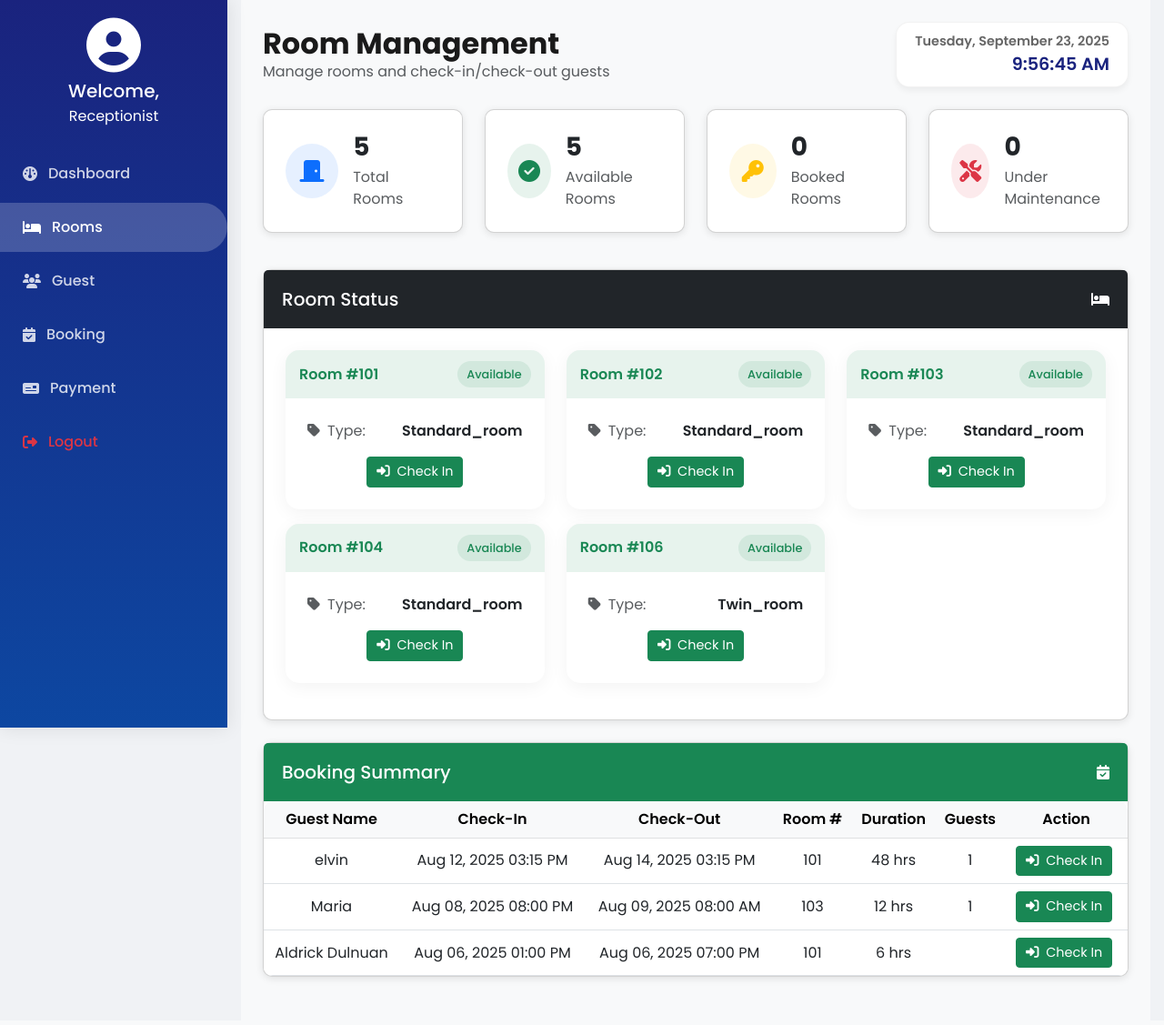
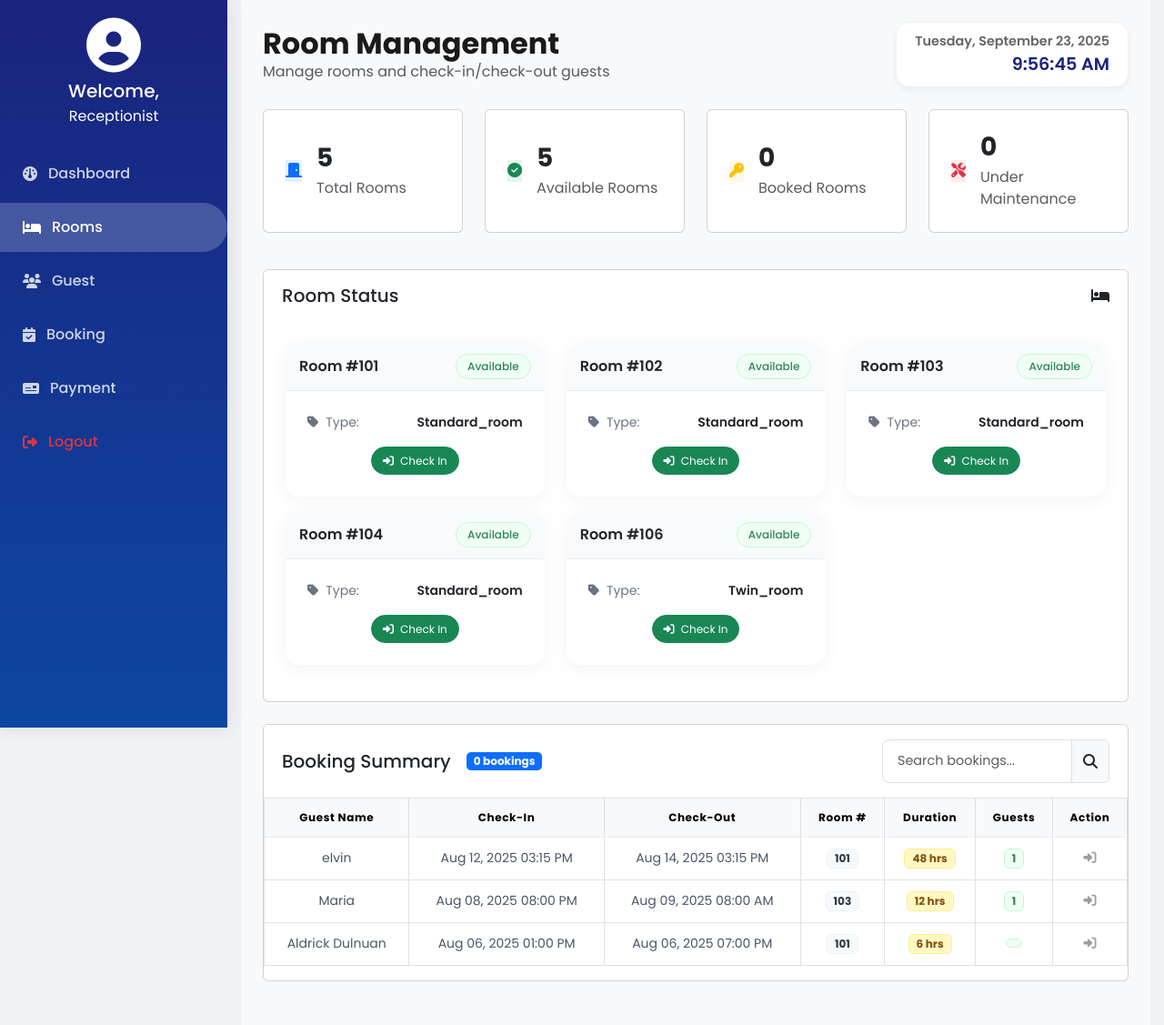
Before and after one commit to aglcode/HOTEL-MANAGEMENT, a PHP site: page /receptionist-room.php in a window 1280 px wide. Shown: the whole page at 91% size. Before the commit the page ends 1076 px from the top, so only its background shows below. Run offline with PHP 8.4, Linux system fonts and the light colour scheme; data comes from the database, SQL or seed files in the repository.

Commit message:
initial commit

```diff
--- a/receptionist-room.php
+++ b/receptionist-room.php
@@ -114,92 +114,73 @@ if ($_SERVER['REQUEST_METHOD'] === 'POST' && isset($_POST['room_number'])) {
     <link href="https://fonts.googleapis.com/css2?family=Poppins:wght@300;400;500;600;700&display=swap" rel="stylesheet">
     <link href="style.css" rel="stylesheet">
     <style>
-        .stat-card {
-            border-radius: 10px;
-            box-shadow: 0 4px 6px rgba(0, 0, 0, 0.1);
-            transition: transform 0.3s ease;
+<style>
+.card-header {
+    background-color: #f8f9fa;
+    border-bottom: 1px solid #e9ecef;
 }
 
-        .stat-card:hover {
-            transform: translateY(-5px);
+.table thead th {
+    background-color: #f8f9fa;
+    border-bottom: 1px solid #e9ecef;
+    padding: 0.75rem;
+    font-size: 0.75rem;
+    letter-spacing: 0.05em;
 }
 
-        .stat-icon {
-            width: 60px;
-            height: 60px;
-            display: flex;
-            align-items: center;
-            justify-content: center;
-            border-radius: 50%;
-            font-size: 24px;
+.table td {
+    padding: 0.75rem;
+    vertical-align: middle;
+    font-size: 0.875rem;
+    color: #4a5568;
 }
 
-        .room-card {
-            border-radius: 10px;
-            box-shadow: 0 4px 6px rgba(0, 0, 0, 0.1);
-            transition: all 0.3s ease;
-            overflow: hidden;
+.table-hover tbody tr:hover {
+    background-color: #f8f9fa;
+    transition: background-color 0.15s ease;
 }
 
-        .room-card:hover {
-            transform: translateY(-5px);
+.card-footer,
+.bg-gray-50 {
+    background-color: #f8f9fa;
+    border-top: 1px solid #e9ecef;
 }
 
-        .room-card .card-header {
-            font-weight: 600;
-            padding: 12px 15px;
+/* Badges */
+.badge {
+    padding: 0.25rem 0.5rem;
+    font-size: 0.75rem;
+    border: 1px solid;
+    transition: all 0.2s ease;
+}
+.bg-green-100 { background-color: #f0fff4; }
+.text-green-800 { color: #2f855a; }
+.border-green-200 { border-color: #c6f6d5; }
+.bg-yellow-100 { background-color: #fef9c3; }
+.text-yellow-800 { color: #854d0e; }
+.border-yellow-200 { border-color: #fef08a; }
+.bg-amber-100 { background-color: #fffaf0; }
+.text-amber-800 { color: #975a16; }
+.border-amber-200 { border-color: #fed7aa; }
+.bg-gray-100 { background-color: #f7fafc; }
+.text-gray-800 { color: #2d3748; }
+.border-gray-200 { border-color: #edf2f7; }
+
+/* Action buttons */
+.user-actions .action-btn {
+  color: #9b9da2ff;
+  transition: color .15s ease;
+  text-decoration: none;
+  cursor: pointer;
+}
+.user-actions .action-btn.edit:hover {
+  color: #2563eb; /* blue */
+}
+.user-actions .action-btn.delete:hover {
+  color: #dc2626; /* red */
 }
 
-        .room-card.available .card-header {
-            background-color: rgba(25, 135, 84, 0.1);
-            color: #198754;
-        }
-
-        .room-card.booked .card-header {
-            background-color: rgba(255, 193, 7, 0.1);
-            color: #ffc107;
-        }
-
-        .room-card.maintenance .card-header {
-            background-color: rgba(220, 53, 69, 0.1);
-            color: #dc3545;
-        }
-
-        .status-badge {
-            padding: 5px 10px;
-            border-radius: 20px;
-            font-size: 0.8rem;
-            font-weight: 500;
-        }
-
-        .status-available {
-            background-color: rgba(25, 135, 84, 0.1);
-            color: #198754;
-        }
-
-        .status-booked {
-            background-color: rgba(255, 193, 7, 0.1);
-            color: #ffc107;
-        }
-
-        .status-maintenance {
-            background-color: rgba(220, 53, 69, 0.1);
-            color: #dc3545;
-        }
-
-        .countdown-timer {
-            font-weight: 600;
-        }
-
-        .table-responsive {
-            border-radius: 10px;
-            overflow: hidden;
-        }
-
-        .table th {
-            font-weight: 600;
-        }
-
+/* Sidebar & content */
 .sidebar {
     width: 250px;
     position: fixed;
@@ -207,11 +188,92 @@ if ($_SERVER['REQUEST_METHOD'] === 'POST' && isset($_POST['room_number'])) {
     left: 0;
     height: 100vh;
 }
-    .content { margin-left: 265px; padding: 20px; }
-    .card { border-radius: 10px; box-shadow: 0 2px 8px rgba(0,0,0,0.1); }
-    table th { background: #f8f9fa; }
-    table td, table th { padding: 12px; }
+.content {
+    margin-left: 265px;
+    max-width: 1400px;
+    margin-right: auto;
+    padding: 20px;
+}
 
+/* Responsive */
+@media (max-width: 768px) {
+    .table-responsive {
+        display: block;
+        overflow-x: auto;
+    }
+}
+
+/* Card base */
+.room-card {
+  border: 1px solid #e5e7eb;
+  border-radius: 0.75rem;
+  box-shadow: 0 2px 6px rgba(0,0,0,0.05);
+  transition: transform 0.2s ease, box-shadow 0.2s ease;
+  cursor: pointer;
+}
+.room-card:hover {
+  transform: translateY(-3px);
+  box-shadow: 0 4px 10px rgba(0,0,0,0.1);
+}
+
+/* Header */
+.room-card .card-header {
+  font-weight: 600;
+  padding: 12px 15px;
+  border-bottom: 1px solid #e9ecef;
+  display: flex;
+  justify-content: space-between;
+  align-items: center;
+  background: #f9fafb;
+  border-top-left-radius: 0.75rem;
+  border-top-right-radius: 0.75rem;
+}
+
+/* Status colors */
+.status-badge {
+  padding: 0.25rem 0.75rem;
+  font-size: 0.75rem;
+  border-radius: 9999px;
+  border: 1px solid;
+  font-weight: 500;
+}
+.status-available {
+  background-color: #f0fff4;
+  color: #2f855a;
+  border-color: #c6f6d5;
+}
+.status-booked {
+  background-color: #fef9c3;
+  color: #854d0e;
+  border-color: #fef08a;
+}
+.status-maintenance {
+  background-color: #fffaf0;
+  color: #975a16;
+  border-color: #fed7aa;
+}
+
+/* Room info rows */
+.room-info {
+  display: flex;
+  justify-content: space-between;
+  margin-bottom: 0.75rem;
+  font-size: 0.875rem;
+}
+.room-info span:first-child {
+  color: #6b7280; /* muted */
+}
+.countdown-timer {
+  font-weight: 600;
+  color: #2563eb; /* blue */
+}
+
+/* Buttons inside cards */
+.room-card .btn {
+  font-size: 0.75rem;
+  padding: 0.35rem 0.75rem;
+  border-radius: 9999px;
+}
 </style>
 </head>
 <body>
@@ -338,7 +400,7 @@ if ($_SERVER['REQUEST_METHOD'] === 'POST' && isset($_POST['room_number'])) {
 
 <!-- Room List -->
 <div class="card mb-4">
-        <div class="card-header bg-dark text-white d-flex justify-content-between align-items-center">
+  <div class="card-header bg-white d-flex justify-content-between align-items-center py-3">
     <h5 class="mb-0">Room Status</h5>
     <i class="fas fa-bed"></i>
   </div>
@@ -347,38 +409,38 @@ if ($_SERVER['REQUEST_METHOD'] === 'POST' && isset($_POST['room_number'])) {
       <?php while ($room = $resultRooms->fetch_assoc()): ?>
         <div class="col-md-4 mb-3">
           <div class="card room-card <?= $room['status'] ?>" onclick="cardClicked(event, <?= $room['room_number']; ?>)">
-                            <div class="card-header d-flex justify-content-between align-items-center">
+            <div class="card-header">
               <span>Room #<?= htmlspecialchars($room['room_number']); ?></span>
               <span class="status-badge status-<?= $room['status'] ?>"><?= ucfirst($room['status']) ?></span>
             </div>
             <div class="card-body">
-                                <div class="d-flex justify-content-between align-items-center mb-3">
-                                    <span class="text-muted"><i class="fas fa-tag me-2"></i>Type:</span>
+              <div class="room-info">
+                <span><i class="fas fa-tag me-2"></i>Type:</span>
                 <span class="fw-semibold"><?= ucfirst($room['room_type']) ?></span>
               </div>
 
               <?php if ($room['status'] === 'booked' && !empty($room['check_out_date'])): ?>
-                                    <div class="d-flex justify-content-between align-items-center mb-3">
-                                        <span class="text-muted"><i class="fas fa-clock me-2"></i>Time Left:</span>
+                <div class="room-info">
+                  <span><i class="fas fa-clock me-2"></i>Time Left:</span>
                   <span class="countdown-timer" data-room="<?= $room['room_number']; ?>" data-checkout="<?= $room['check_out_date']; ?>">Loading...</span>
                 </div>
                 <div class="d-flex justify-content-between mt-3">
                   <form method="POST" action="receptionist-room.php" class="d-inline extend-form">
                     <input type="hidden" name="room_number" value="<?= $room['room_number']; ?>">
-                                            <button type="submit" name="extend" class="btn btn-sm btn-warning">
+                    <button type="submit" name="extend" class="btn btn-warning">
                       <i class="fas fa-clock me-1"></i> Extend
                     </button>
                   </form>
                   <form method="POST" action="receptionist-room.php" class="d-inline checkout-form">
                     <input type="hidden" name="room_number" value="<?= $room['room_number']; ?>">
-                                            <button type="submit" name="checkout" class="btn btn-sm btn-danger">
+                    <button type="submit" name="checkout" class="btn btn-danger">
                       <i class="fas fa-sign-out-alt me-1"></i> Check Out
                     </button>
                   </form>
                 </div>
               <?php elseif ($room['status'] === 'available'): ?>
                 <div class="d-flex justify-content-center mt-3">
-                                        <a href="check-in.php?room_number=<?= $room['room_number']; ?>" class="btn btn-sm btn-success">
+                  <a href="check-in.php?room_number=<?= $room['room_number']; ?>" class="btn btn-success">
                     <i class="fas fa-sign-in-alt me-1"></i> Check In
                   </a>
                 </div>
@@ -391,15 +453,26 @@ if ($_SERVER['REQUEST_METHOD'] === 'POST' && isset($_POST['room_number'])) {
   </div>
 </div>
 
+
     <!-- Booking Summary Table -->
 <div class="card mb-4">
-        <div class="card-header bg-success text-white d-flex justify-content-between align-items-center">
-            <h5 class="mb-0">Booking Summary</h5>
-            <i class="fas fa-calendar-check"></i>
+  <div class="card-header bg-white d-flex justify-content-between align-items-center py-3">
+    <div class="d-flex align-items-center">
+      <h5 class="mb-0 me-3">Booking Summary</h5>
+      <span class="badge bg-primary">
+        <?= $summary_result->num_rows ?? 0; ?> bookings
+      </span>
     </div>
+    <!-- Custom search box -->
+    <div class="input-group" style="width: 250px;">
+      <input type="text" id="bookingSearch" class="form-control form-control-sm" placeholder="Search bookings...">
+      <span class="input-group-text"><i class="fas fa-search"></i></span>
+    </div>
+  </div>
+
   <div class="card-body p-0">
     <div class="table-responsive">
-                <table class="table table-hover mb-0">
+      <table id="bookingTable" class="table table-bordered table-hover">
         <thead class="table-light">
           <tr>
             <th>Guest Name</th>
@@ -418,13 +491,25 @@ if ($_SERVER['REQUEST_METHOD'] === 'POST' && isset($_POST['room_number'])) {
               while ($booking = $summary_result->fetch_assoc()):
           ?>
           <tr>
-                            <td class="align-middle"><?= htmlspecialchars($booking['guest_name']) ?></td>
-                            <td class="align-middle"><?= date("M d, Y h:i A", strtotime($booking['start_date'])) ?></td>
-                            <td class="align-middle"><?= date("M d, Y h:i A", strtotime($booking['end_date'])) ?></td>
-                            <td class="align-middle"><?= $booking['room_number'] ?></td>
-                            <td class="align-middle"><?= $booking['duration'] ?> hrs</td>
-                            <td class="align-middle"><?= $booking['num_people'] ?></td>
-                            <td class="align-middle">
+            <td><?= htmlspecialchars($booking['guest_name']) ?></td>
+            <td><?= date("M d, Y h:i A", strtotime($booking['start_date'])) ?></td>
+            <td><?= date("M d, Y h:i A", strtotime($booking['end_date'])) ?></td>
+            <td>
+              <span class="badge bg-gray-100 text-gray-800 border-gray-200">
+                <?= $booking['room_number'] ?>
+              </span>
+            </td>
+            <td>
+              <span class="badge bg-yellow-100 text-yellow-800 border-yellow-200">
+                <?= $booking['duration'] ?> hrs
+              </span>
+            </td>
+            <td>
+              <span class="badge bg-green-100 text-green-800 border-green-200">
+                <?= $booking['num_people'] ?>
+              </span>
+            </td>
+            <td class="text-center user-actions">
               <?php
                 $room_check = $conn->prepare("SELECT status FROM rooms WHERE room_number = ?");
                 $room_check->bind_param("i", $booking['room_number']);
@@ -439,20 +524,25 @@ if ($_SERVER['REQUEST_METHOD'] === 'POST' && isset($_POST['room_number'])) {
                   $checkout = urlencode($booking['end_date']);
                   $num_people = (int)$booking['num_people'];
               ?>
-                                <a href="check-in.php?room_number=<?= $booking['room_number']; ?>&guest_name=<?= $guest; ?>&checkin=<?= $checkin; ?>&checkout=<?= $checkout; ?>&num_people=<?= $num_people; ?>" class="btn btn-sm btn-success">
-                                    <i class="fas fa-sign-in-alt me-1"></i> Check In
-                                </a>
+              <span class="action-btn edit"
+                    onclick="window.location.href='check-in.php?room_number=<?= $booking['room_number']; ?>&guest_name=<?= $guest; ?>&checkin=<?= $checkin; ?>&checkout=<?= $checkout; ?>&num_people=<?= $num_people; ?>'">
+                <i class="fas fa-sign-in-alt"></i>
+              </span>
               <?php else: ?>
-                                <span class="badge bg-secondary">Room Unavailable</span>
+              <span class="badge bg-amber-100 text-amber-800 border-amber-200">Unavailable</span>
               <?php endif; ?>
             </td>
           </tr>
           <?php endwhile; else: ?>
-                            <tr><td colspan="7" class="text-center py-4 text-muted">No bookings found.</td></tr>
+          <tr>
+            <td colspan="7" class="text-center py-4">
+              <i class="fas fa-calendar-times fa-3x text-muted mb-3"></i>
+              <p class="mb-0">No bookings found</p>
+            </td>
+          </tr>
           <?php endif; ?>
         </tbody>
       </table>
-            </div>
     </div>
   </div>
 </div>
```
Also changed, not shown: receptionist-guest.php (+125 -68 lines). Lines whose indentation alone changed are shown as unchanged.
